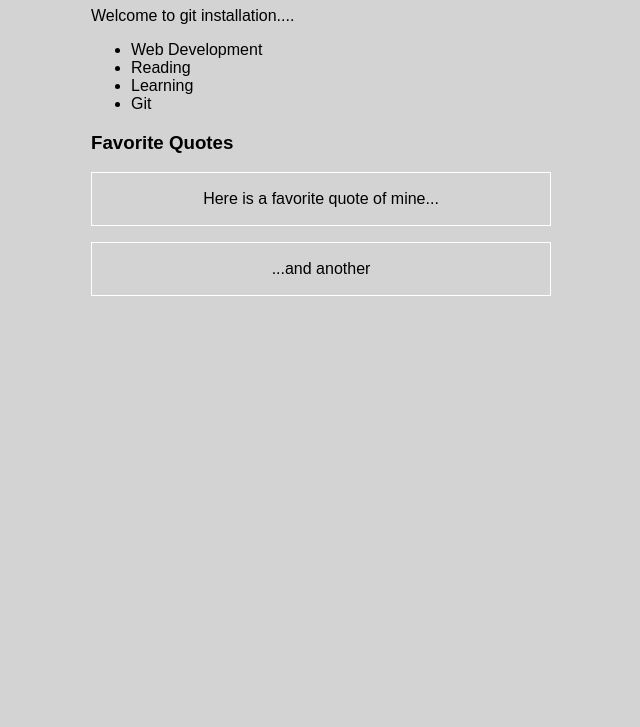
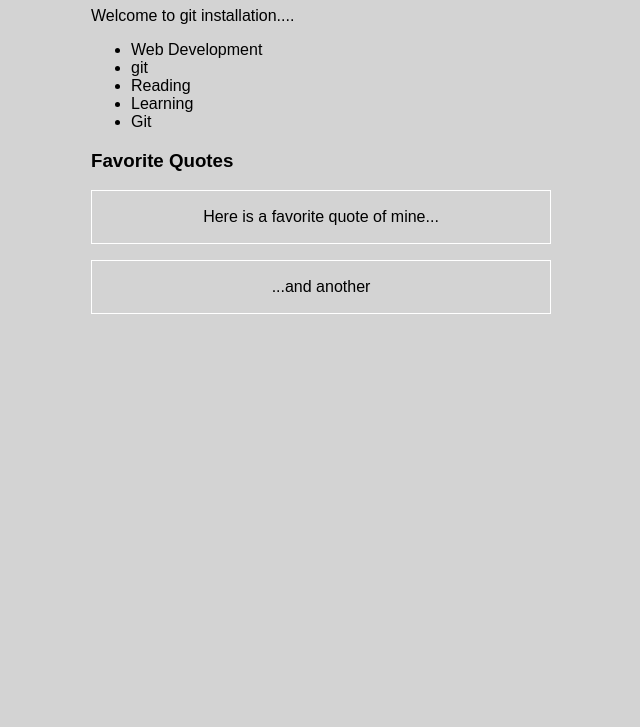
Before and after one commit to shonageorge/htmldemo, a plain HTML site: page index.html in a window 1280 px wide. Shown: the part 73-800 px from the top of the page, without its empty margins (299-939 px from the left). Drawn offline with Linux system fonts and the light colour scheme.

Commit message:
Update index.html

```diff
--- a/index.html
+++ b/index.html
@@ -16,7 +16,7 @@
 
 		<ul>
 			<li>Web Development</li>
-
+			<li>git</li>
 			<li>Reading</li>
 			<li>Learning</li>
 			<li>Git</li>
```
